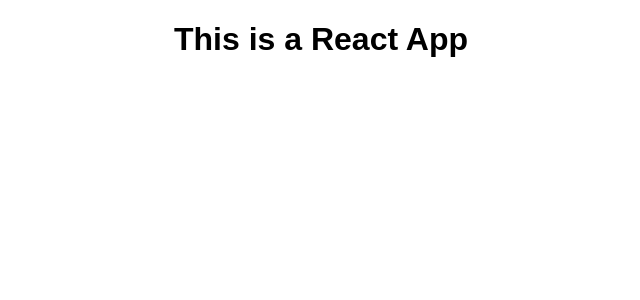
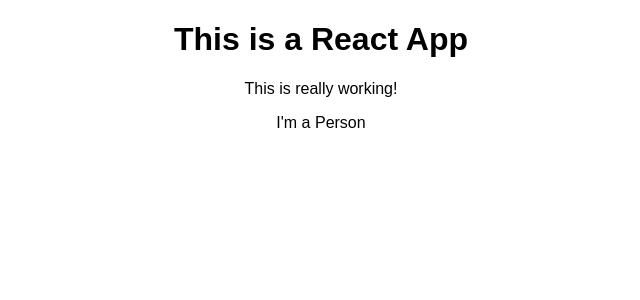
Before and after one commit to YudhaYuki/REACT-Base-Features-and-Syntax, a React (Create React App) app: page / in a window 1280 px wide. Shown: the top 300 px of the page, without its empty margins (319-959 px from the left). Built offline with nearby package versions, Linux system fonts and the light colour scheme.

Commit message:
Creating a Functional Component

```diff
--- a/src/App.js
+++ b/src/App.js
@@ -1,11 +1,14 @@
 import React, { Component } from 'react';
 import './App.css';
+import Person from './Person/Person';
 
 class App extends Component {
   render() {
     return (
       <div className="App">
         <h1>This is a React App</h1>
+        <p>This is really working!</p>
+        <Person />
       </div>
     );
 
--- /dev/null
+++ b/src/Person/Person.js
@@ -0,0 +1,7 @@
+import React from 'react';
+
+const person = () => {
+    return <p>I'm a Person </p>
+}
+
+export default person;
```
